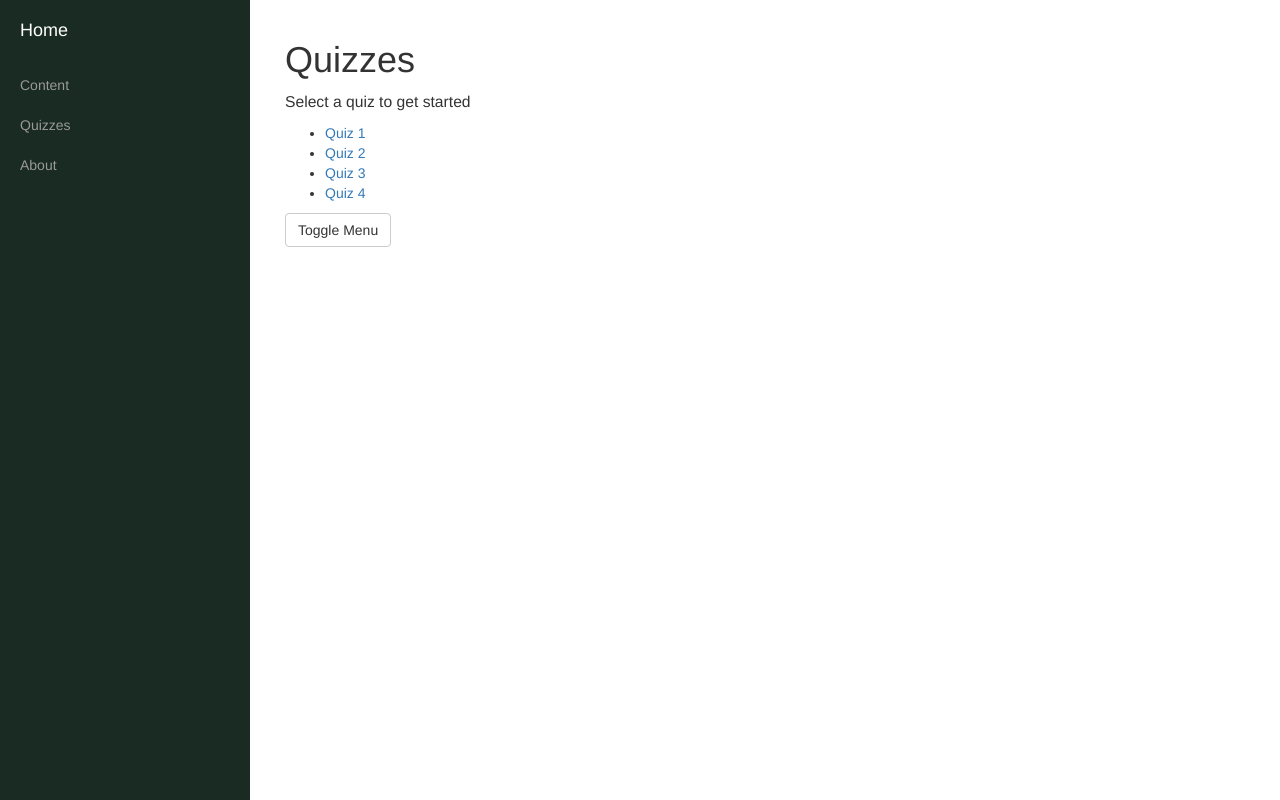
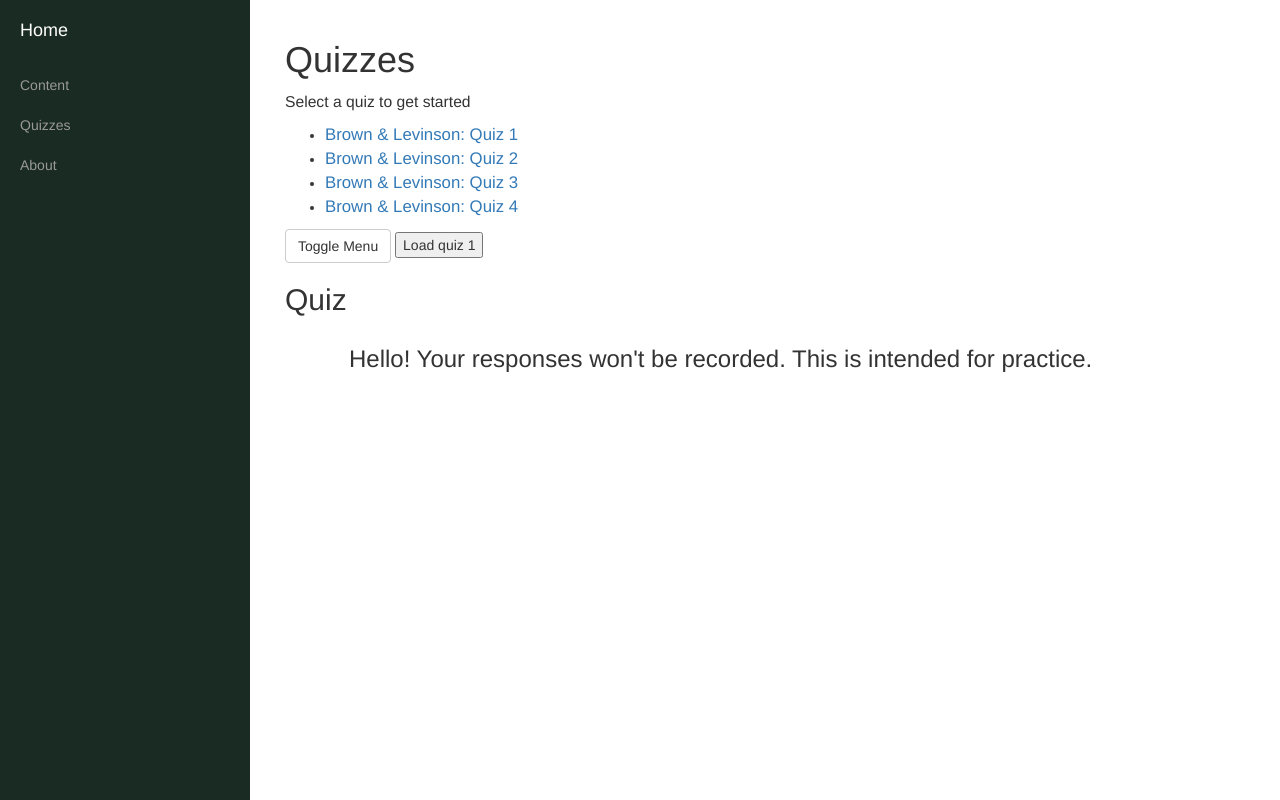
Before and after one commit to kyleroden/pragmatics_site, a plain HTML site: page quiz_2/index.html in a window 1280 px wide. Drawn offline with nearby package versions, Linux system fonts and the light colour scheme; no server answers.

Commit message:
experimenting with pagination for quizzes

```diff
--- a/css/styles.css
+++ b/css/styles.css
@@ -30,3 +30,16 @@ p {
   background-color: cadet-blue;
   color: white;
 }
+
+/* Quizzes main page */
+#quiz_nav li {
+  text-decoration: none;
+}
+
+#quiz_nav li a {
+  font-size: 1.2em;
+
+}
+#quiz_1 {
+  height: 100%;
+}
--- a/quiz_2/index.html
+++ b/quiz_2/index.html
@@ -61,21 +61,29 @@
                     <div class="col-lg-12">
                         <h1>Quizzes</h1>
                         <p>Select a quiz to get started</p>
-                        <ul>
+                        <ul id="quiz_nav">
                           <li>
-                            <a href="quiz_1/index.html">Quiz 1</a>
+                            <a href="quiz_1/index.html">Brown & Levinson: Quiz 1</a>
                           </li>
                           <li>
-                            <a href="#">Quiz 2</a>
+                            <a href="#">Brown & Levinson: Quiz 2</a>
                           </li>
                           <li>
-                            <a href="#">Quiz 3</a>
+                            <a href="#">Brown & Levinson: Quiz 3</a>
                           </li>
                           <li>
-                            <a href="#">Quiz 4</a>
+                            <a href="#">Brown & Levinson: Quiz 4</a>
                           </li>
                         </ul>
                         <a href="#menu-toggle" class="btn btn-default" id="menu-toggle">Toggle Menu</a>
+                        <button onclick="load_quiz()">Load quiz 1</button>
+                    </div>
+                </div>
+                <div class="row">
+                    <div class="col-lg-12">
+                      <h2>Quiz</h2>
+                      <div id="quiz_1">
+                      </div>
                     </div>
                 </div>
             </div>
@@ -98,6 +106,12 @@
         $("#wrapper").toggleClass("toggled");
     });
     </script>
+    <!--scripts for ajax pagination-->
+  <script>
+    $(function load_quiz(){
+      $('#quiz_1').load('quiz_1/index.html');
+    });
+  </script>
 
   </body>
 
--- a/quiz_2/quiz_1/index.html
+++ b/quiz_2/quiz_1/index.html
@@ -2,7 +2,7 @@
 <html>
     <head>
         <link href="http://maxcdn.bootstrapcdn.com/bootstrap/3.3.1/css/bootstrap.min.css" rel="stylesheet" media="screen" type="text/css">
-        <link href="../css/style.css" rel="stylesheet" media="screen" type="text/css">
+        <link href="css/style.css" rel="stylesheet" media="screen" type="text/css">
         <title></title>
     </head>
     <body>
@@ -13,9 +13,9 @@
           </div>
         </div>
 
-            <script src="../js/jquery.js" type="text/javascript"></script>
-            <script src="../js/tabletop.js" type="text/javascript"></script>
-            <script src="../js/script.js" type="text/javascript"></script>
+            <script src="js/jquery.js" type="text/javascript"></script>
+            <script src="js/tabletop.js" type="text/javascript"></script>
+            <script src="js/script.js" type="text/javascript"></script>
 
             <script type="text/javascript">
                 var quiz = jQuery('#quiz').quiz('1xF_EzcDTDoInjKRxNWnSBTY3gyzlUXDEikbN-0QjYRw'); //your published spreadsheet key or URL goes here
```
Also changed, not shown: index.html (+1 -1 lines).
